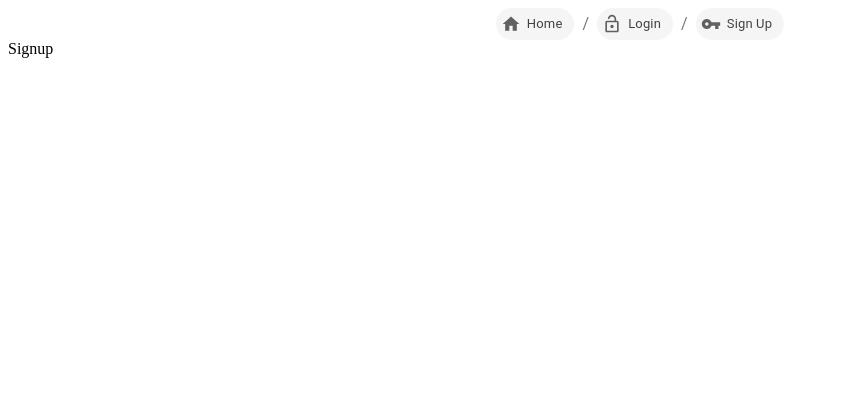
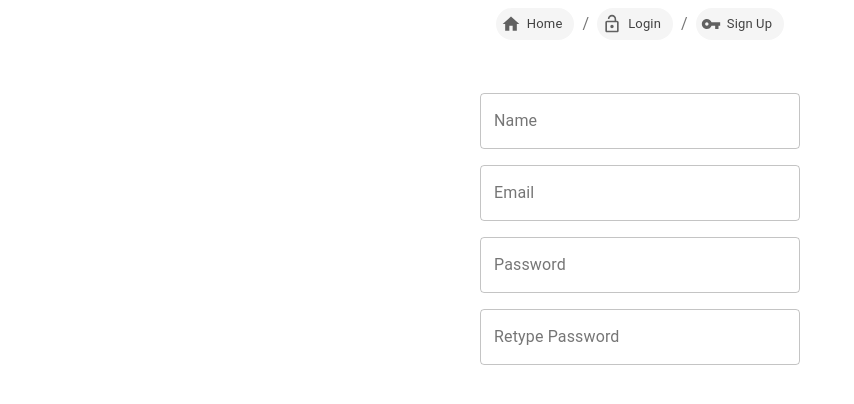
Before and after one commit to amrfekryy/guestbook, a React (Create React App) app in the folder client/: page /signup in a window 1280 px wide. Shown: the top 404 px of the page, without its empty margins (0-854 px from the left). Built offline with nearby package versions, Linux system fonts and the light colour scheme.

Commit message:
add signup form interface

```diff
--- /dev/null
+++ b/client/src/components/form.js
@@ -0,0 +1,31 @@
+import React from 'react';
+import TextField from '@material-ui/core/TextField';
+import { makeStyles } from '@material-ui/core/styles';
+
+const useStyles = makeStyles((theme) => ({
+  root: {
+    '& .MuiTextField-root': {
+      margin: theme.spacing(1),
+      width: '40ch',
+    },
+  },
+}));
+
+export default function FormPropsTextFields() {
+  const classes = useStyles();
+
+  return (
+    <form className={classes.root} noValidate autoComplete="off" style={{
+      display: 'flex',
+      alignItems: 'center',
+      justifyContent: 'center',
+    }}>
+      <div>
+        <TextField id="name" label="Name" variant="outlined"/> <br/>
+        <TextField id="name" label="Email" variant="outlined"/> <br/>
+        <TextField id="password" label="Password" type="password" variant="outlined"/> <br/>
+        <TextField id="password2" label="Retype Password" type="password" variant="outlined"/>
+      </div>
+    </form>
+  );
+}
--- a/client/src/components/header.js
+++ b/client/src/components/header.js
@@ -32,6 +32,7 @@ function handleClick(event) {
 export default function CustomizedBreadcrumbs() {
   return (
     <Breadcrumbs aria-label="breadcrumb" style={{
+      marginBottom: '5ch',
       display: 'flex',
       alignItems: 'center',
       justifyContent: 'center',
--- a/client/src/pages/login.js
+++ b/client/src/pages/login.js
@@ -1,3 +1,4 @@
-import React from 'react';
+import React from 'react'
+import Login from 'components/form';
 
 export default () => <div>Login</div>
--- a/client/src/pages/signup.js
+++ b/client/src/pages/signup.js
@@ -1,3 +1,4 @@
-import React from 'react';
+import React from 'react'
+import Login from 'components/form';
 
-export default () => <div>Signup</div>
+export default () => <Login />
```
